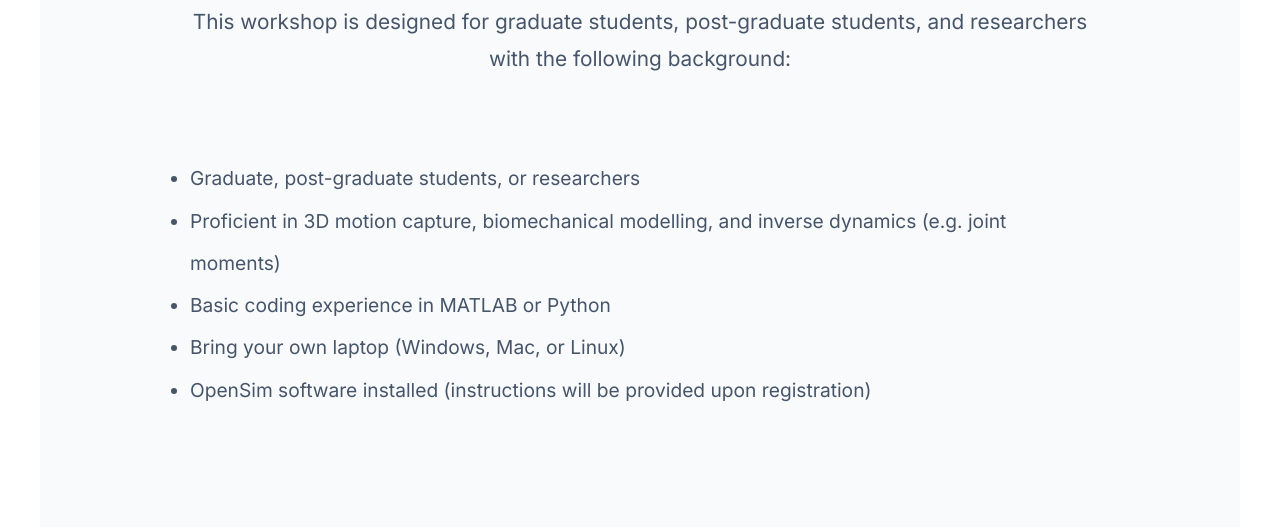
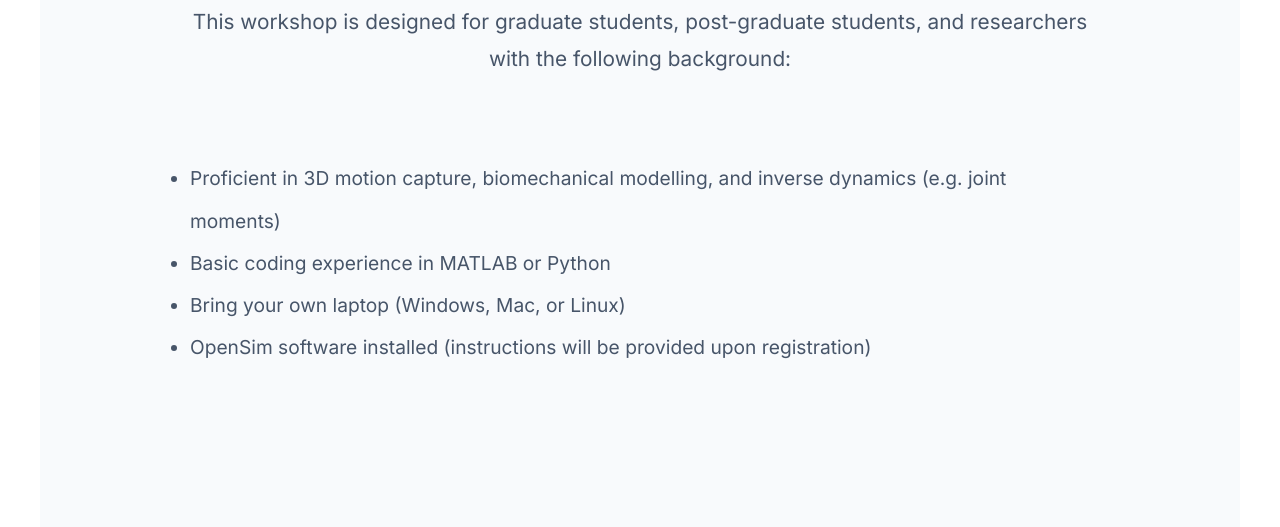
Before and after one commit to dholling4/opensim-workshop, a plain HTML site: page opensim-workshop.html in a window 1280 px wide. Shown: the part 1037-1564 px from the top of the page. Drawn offline with Linux system fonts and the light colour scheme.

Commit message:
remove Graduate, post-graduate students, or researcher

```diff
--- a/opensim-workshop.html
+++ b/opensim-workshop.html
@@ -843,7 +843,6 @@
                     with the following background:
                 </p>
                 <ul style="font-size: 1.2em; color: #475569; line-height: 2.2; margin-left: 40px; max-width: 900px; margin-left: auto; margin-right: auto; margin-bottom: 60px;">
-                    <li>Graduate, post-graduate students, or researchers</li>
                     <li>Proficient in 3D motion capture, biomechanical modelling, and inverse dynamics (e.g. joint moments)</li>
                     <li>Basic coding experience in MATLAB or Python</li>
                     <li>Bring your own laptop (Windows, Mac, or Linux)</li>
```
